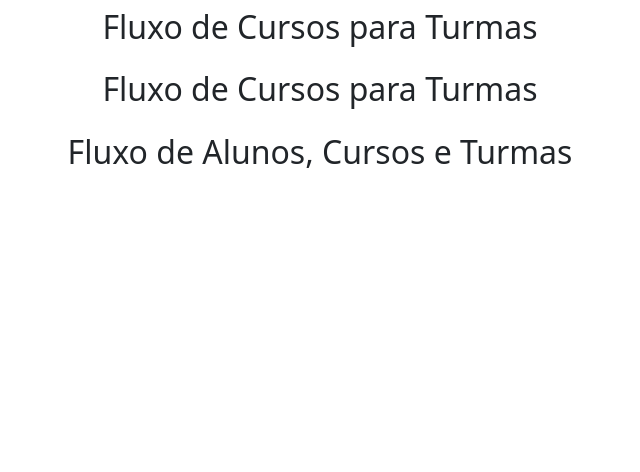
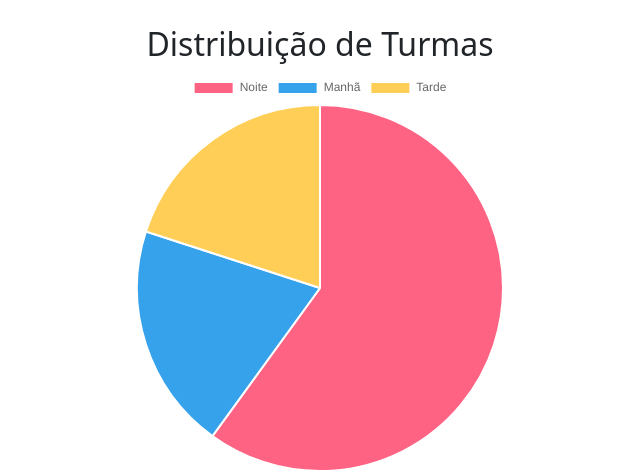
Before and after one commit to EstudosPythonSenac2024/estudos_senac, a Django app: page / in a window 1280 px wide. Shown: the part 565-1037 px from the top of the page, without its empty margins (605-1245 px from the left). Before the commit the page ends 733 px from the top, so only its background shows below. Run offline with Django 5.2, Linux system fonts and the light colour scheme; data comes from the database, SQL or seed files in the repository; both versions use the stored data as it was after the commit; some libraries are stand-ins or nearby versions.

Commit message:
atualizando para entrega, estudos.

```diff
--- a/python/django/escola/cadastro/templates/cadastro/lista_alunos.html
+++ b/python/django/escola/cadastro/templates/cadastro/lista_alunos.html
@@ -7,17 +7,10 @@
     <title>Lista de Alunos</title>
     <link rel="stylesheet" href="https://cdn.jsdelivr.net/npm/bootstrap@5.3.0/dist/css/bootstrap.min.css">
     <script src="https://cdn.jsdelivr.net/npm/chart.js"></script>
-    <script type="text/javascript" src="https://www.gstatic.com/charts/loader.js"></script>
-
     <style>
         .chart-container {
-            width: 90%;
+            width: 90%;  /* Reduzindo o tamanho dos gráficos */
             max-width: 400px;
-            margin: auto;
-        }
-        .sankey-container {
-            width: 100%;
-            max-width: 600px;
             margin: auto;
         }
     </style>
@@ -65,45 +58,19 @@
                 <div class="chart-container">
                     <canvas id="graficoTurmas"></canvas>
                 </div>
-
-                <h2 class="mt-4">Fluxo de Cursos para Turmas</h2>
-                <div id="sankey_chart" class="sankey-container"></div>
-                <h2 class="mt-4">Fluxo de Cursos para Turmas</h2>
-                <div id="sankey_chart_curso_turma" class="sankey-container"></div>
-                <h2 class="mt-4">Fluxo de Alunos, Cursos e Turmas</h2>
-                <div id="sankey_chart_aluno_curso_turma" class="sankey-container"></div>
-
             </div>
         </div>
     </div>
 
-    <script type="text/javascript" src="https://www.gstatic.com/charts/loader.js"></script>
+    <script src="https://cdn.jsdelivr.net/npm/chart.js"></script>
+
     <script>
-        google.charts.load("current", {packages:["sankey"]});
-        google.charts.setOnLoadCallback(drawSankeyCharts);
+        document.addEventListener("DOMContentLoaded", function () {
+            var cursosLabels = {{ cursos_labels|safe }};
+            var cursosValues = {{ cursos_values|safe }};
+            var turmasLabels = {{ turmas_labels|safe }};
+            var turmasValues = {{ turmas_values|safe }};
 
-        function drawSankeyCharts() {
-            var sankeyDataCursoTurma = JSON.parse('{{ sankey_data_curso_turma|safe }}');
-            var sankeyDataAlunoCursoTurma = JSON.parse('{{ sankey_data_aluno_curso_turma|safe }}');
-
-            function drawChart(dataArray, elementId, width = 600, height = 400) {
-                var data = new google.visualization.DataTable();
-                data.addColumn('string', 'Origem');
-                data.addColumn('string', 'Destino');
-                data.addColumn('number', 'Quantidade');
-                data.addRows(dataArray);
-
-                var options = {
-                    width: width,
-                    height: height,
-                    sankey: {<script>
-    document.addEventListener("DOMContentLoaded", function () {
-        var cursosLabels = JSON.parse('{{ cursos_labels|safe }}');
-        var cursosValues = JSON.parse('{{ cursos_values|safe }}');
-        var turmasLabels = JSON.parse('{{ turmas_labels|safe }}');
-        var turmasValues = JSON.parse('{{ turmas_values|safe }}');
-
-        // Verificar se há dados antes de gerar os gráficos
             if (cursosValues.length > 0) {
                 var ctxCursos = document.getElementById('graficoCursos').getContext('2d');
                 new Chart(ctxCursos, {
@@ -138,6 +105,5 @@
         });
     </script>
 
-
 </body>
 </html>
--- a/python/django/escola/cadastro/views.py
+++ b/python/django/escola/cadastro/views.py
@@ -1,7 +1,7 @@
 # Criar a view para listar alunos em cadastro/views.py
 
 from django.shortcuts import render
-from .models import Aluno,Curso, Turma
+from .models import Aluno, Curso, Turma
 from collections import Counter
 import json
 
@@ -32,16 +32,16 @@
     turmas_values = list(turmas_count.values())
 
     # Criar estrutura de dados para os gráficos Sankey
-    sankey_curso_turma = []
-    for aluno in alunos:
-        for curso in aluno.cursos.all():
-            sankey_curso_turma.append([curso.nome, aluno.turma.nome, 1])
+    #sankey_curso_turma = []
+    #for aluno in alunos:
+    #    for curso in aluno.cursos.all():
+    #        sankey_curso_turma.append([curso.nome, aluno.turma.nome, 1])
 
-    sankey_aluno_curso_turma = []
-    for aluno in alunos:
-        for curso in aluno.cursos.all():
-            sankey_aluno_curso_turma.append([aluno.nome, curso.nome, 1])  # Aluno → Curso
-            sankey_aluno_curso_turma.append([curso.nome, aluno.turma.nome, 1])  # Curso → Turma
+    #sankey_aluno_curso_turma = []
+    #for aluno in alunos:
+    #    for curso in aluno.cursos.all():
+    #        sankey_aluno_curso_turma.append([aluno.nome, curso.nome, 1])  # Aluno → Curso
+    #        sankey_aluno_curso_turma.append([curso.nome, aluno.turma.nome, 1])  # Curso → Turma
 
     context = {
         'alunos': alunos,
@@ -49,8 +49,8 @@
         'cursos_values': json.dumps(cursos_values),
         'turmas_labels': json.dumps(turmas_labels),
         'turmas_values': json.dumps(turmas_values),
-        'sankey_data_curso_turma': json.dumps(sankey_curso_turma),
-        'sankey_data_aluno_curso_turma': json.dumps(sankey_aluno_curso_turma),
+    #    'sankey_data_curso_turma': json.dumps(sankey_curso_turma),
+    #    'sankey_data_aluno_curso_turma': json.dumps(sankey_aluno_curso_turma),
     }
 
     return render(request, 'cadastro/lista_alunos.html', context)
```
Also changed, not shown: python/django/escola/db.sqlite3, 4 other files. Lines whose indentation alone changed are shown as unchanged.
